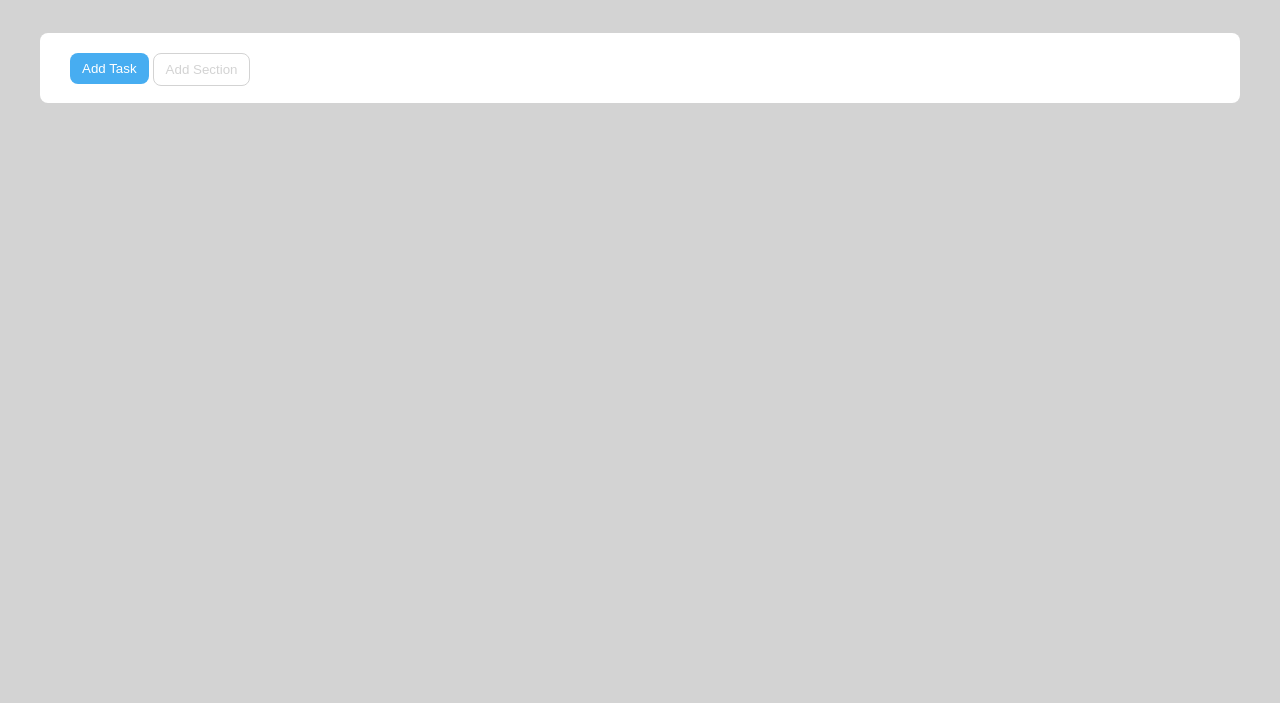
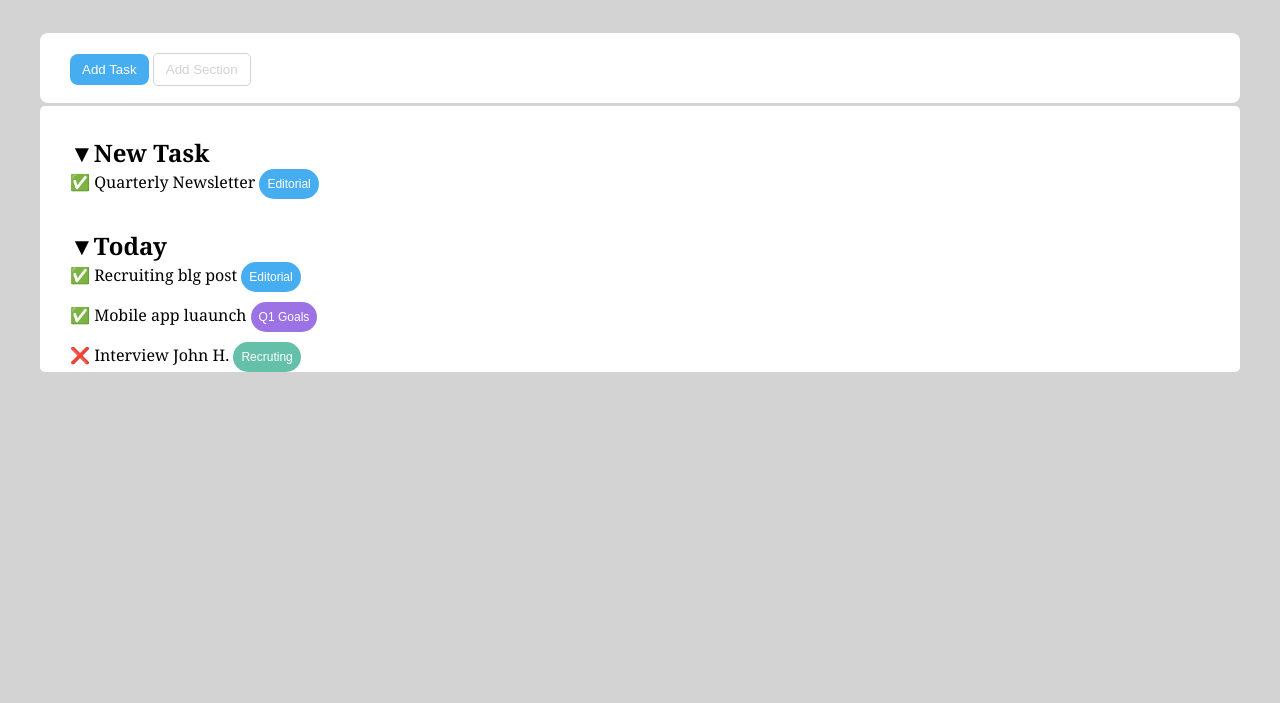
Before and after one commit to AlessiaCiabatti/html-css-toboolist, a plain HTML site: page index.html in a window 1280 px wide. Shown: the part 97-800 px from the top of the page. Drawn offline with Linux system fonts and the light colour scheme.

Commit message:
[add] list

```diff
--- a/css/style.css
+++ b/css/style.css
@@ -6,6 +6,7 @@
 
 body{
   background-color: lightgray;
+  font-family: Georgia, 'Times New Roman', Times, serif;
 }
 
 .container{
@@ -20,6 +21,8 @@ img{
 
 .title{
   font-size: 40px;
+  vertical-align: middle;
+  font-weight: 700;
 }
 
 .container-nav{
@@ -45,7 +48,56 @@ img{
   padding: 8px 12px;
   background-color: white;
   color: lightgray;
-  border-radius: 8px;
+  border-radius: 5px;
   border: solid 1px lightgray;
-  vertical-align: middle;
 }
+
+.list .container-list{
+  background-color: white;
+  max-width: 1200px;
+  margin: 0 auto;
+  border-radius: 5px;
+  margin-top: 3px;
+}
+
+.container-list ul{
+  list-style-type: none;
+}
+
+.container-list h2{
+  padding-top: 30px;
+}
+
+.container-list ul{
+  padding-left: 30px;
+  font-size: 16px;
+}
+
+.container-list .button-list{
+  background-color: #47adf1;
+  color: white;
+  border-radius: 15px;
+  padding: 8px;
+  font-size: 12px;
+  border: none;
+}
+
+.container-list .button-list-purple{
+  background-color: #9c72e4;
+  color: white;
+  margin-top: 10px;;
+  border-radius: 15px;
+  padding: 8px;
+  font-size: 12px;
+  border: none;
+}
+
+.container-list .button-list-green{
+  background-color: #64c0a9;
+  color: white;
+  margin-top: 10px;;
+  border-radius: 15px;
+  padding: 8px;
+  font-size: 12px;
+  border: none;
+}
--- a/index.html
+++ b/index.html
@@ -23,6 +23,23 @@
       <button class="add-task">Add Task</button>
       <button class="add-section">Add Section</button>
     </div>
+
+    <section class="list">
+      <div class="container-list">
+        <ul>
+          <li><h2>&#9660;New Task</h2></li>
+          <li>&#9989; Quarterly Newsletter <button class="button-list">Editorial</button></li>
+        </ul>
+
+        <ul>
+          <li><h2>&#9660;Today</h2></li>
+          <li>&#9989; Recruiting blg post <button class="button-list">Editorial</button></li>
+          <li>&#9989; Mobile app luaunch <button class="button-list-purple">Q1 Goals</button></li>
+          <li>&#10060; Interview John H. <button class="button-list-green">Recruting</button></li>
+        </ul>
+
+      </div>
+    </section>
   </main>
 
   <!-- <footer></footer> -->
```
